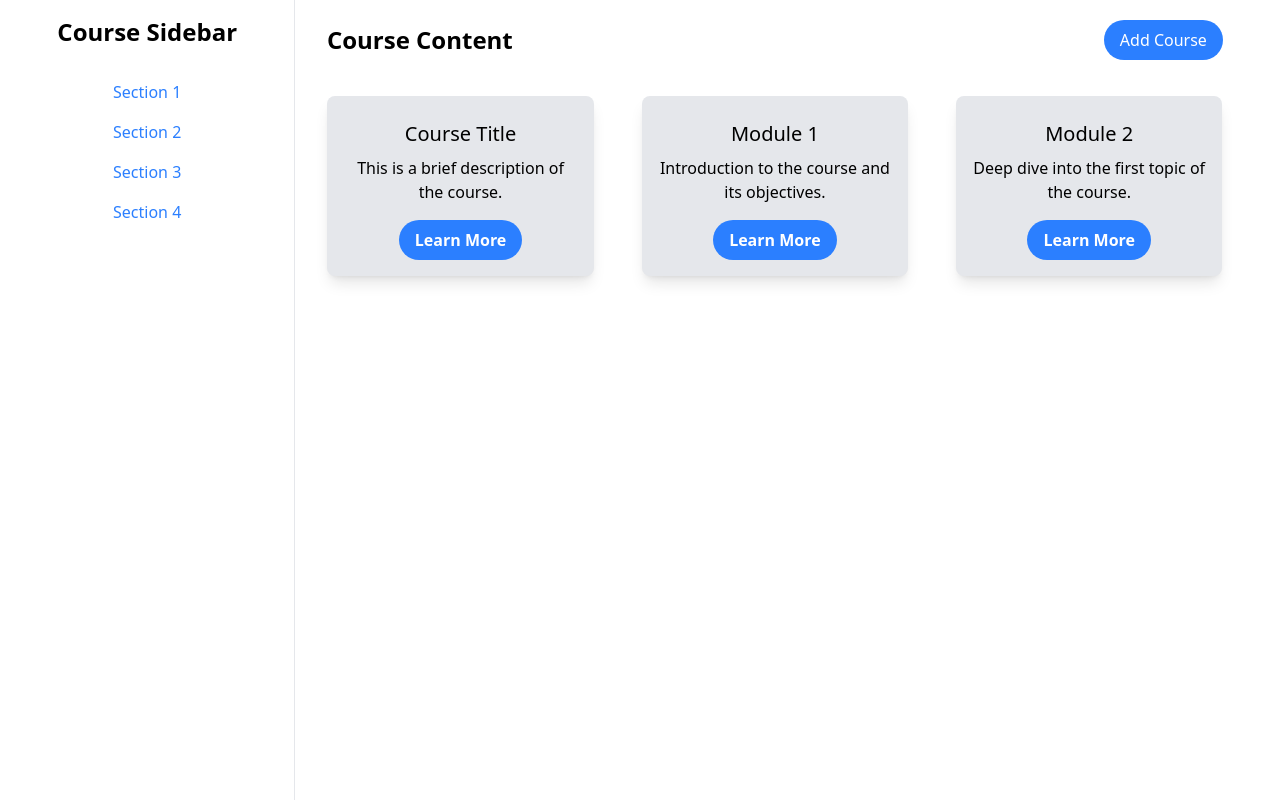
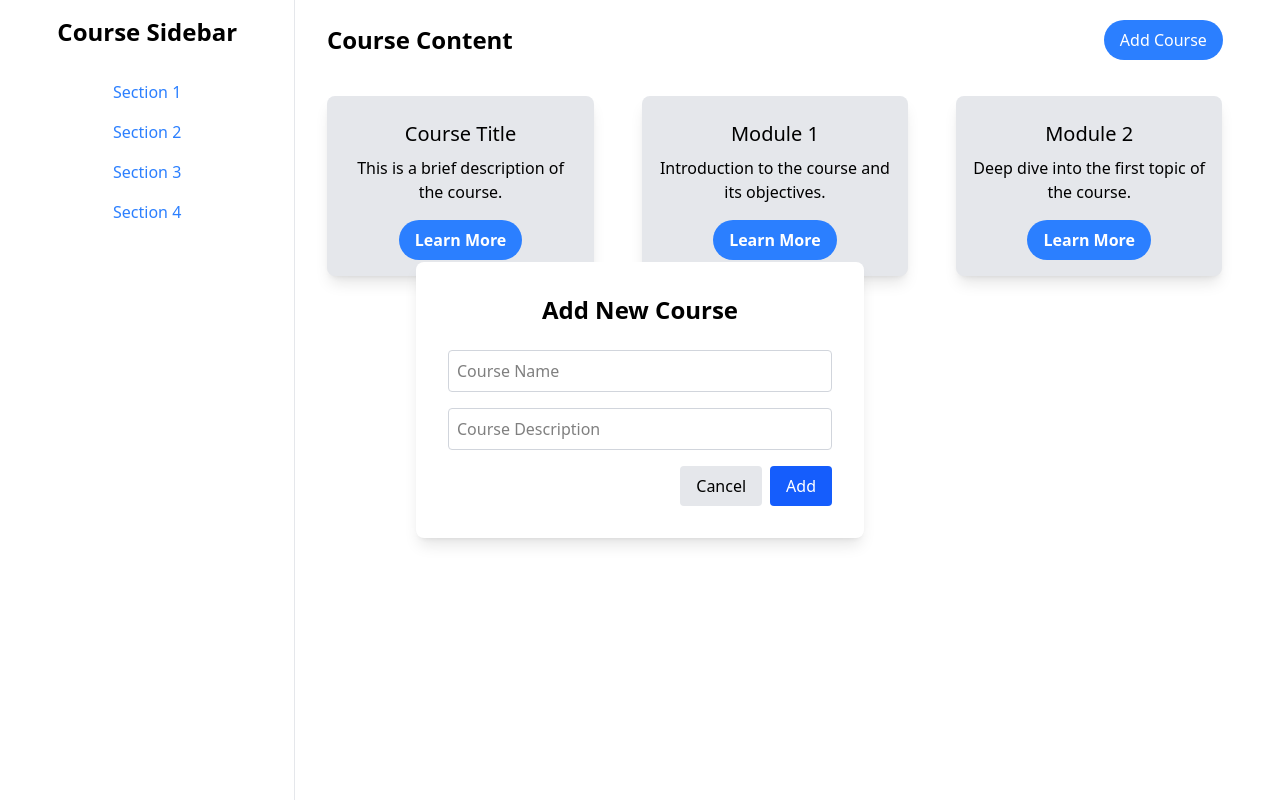
Before and after one commit to hari-dev-003/Learn_Mode, a React (Vite) app in the folder frontend/: page /courses in a window 1280 px wide. Built offline with nearby package versions, Linux system fonts and the light colour scheme.

Commit message:
feat: Added the Popup component to the Course Page (all part completed).

```diff
--- /dev/null
+++ b/frontend/src/components/Popup.jsx
@@ -0,0 +1,26 @@
+function Popup() {
+  return (
+    // Overlay background
+    <div className="fixed inset-0 bg-opacity-40 flex items-center justify-center z-50">
+      <div className="bg-white rounded-lg shadow-lg p-8 w-full max-w-md mx-4">
+        <h2 className="text-2xl font-semibold mb-6 text-center">Add New Course</h2>
+        <input
+          type="text"
+          placeholder="Course Name"
+          className="border border-gray-300 rounded p-2 w-full mb-4 focus:outline-none focus:ring-2 focus:ring-blue-400"
+        />
+        <input
+          type="text"
+          placeholder="Course Description"
+          className="border border-gray-300 rounded p-2 w-full mb-4 focus:outline-none focus:ring-2 focus:ring-blue-400"
+        />
+        <div className="flex justify-end space-x-2">
+          <button className="px-4 py-2 bg-gray-200 rounded hover:bg-gray-300 transition">Cancel</button>
+          <button className="px-4 py-2 bg-blue-600 text-white rounded hover:bg-blue-700 transition">Add</button>
+        </div>
+      </div>
+    </div>
+  );
+}
+
+export default Popup;
--- a/frontend/src/pages/CoursePage.jsx
+++ b/frontend/src/pages/CoursePage.jsx
@@ -1,6 +1,11 @@
 import SideBarCourse from '../components/SideBarCourse';
 import Card from '../components/Card';
+import Popup from '../components/Popup';
 
+function handlePopup() {
+  console.log("Popup opened");
+  return true;
+}
 function CoursePage() {
    return (
     <>
@@ -9,7 +14,7 @@ function CoursePage() {
         <div className="flex-1 p-4 w-full border-l  border-gray-200">
           <div className="max-w-4xl flex flex-row justify-between m-auto">
             <h2 className="text-2xl font-bold mb-2 mt-2">Course Content</h2>
-            <button className="mt-1 mb-1 px-4 py-1 bg-blue-500 text-white rounded-full  hover:bg-blue-600">
+            <button className="mt-1 mb-1 px-4 py-1 bg-blue-500 text-white rounded-full  hover:bg-blue-600" onClick={handlePopup}>
               Add Course
             </button>
           </div>
@@ -18,6 +23,7 @@ function CoursePage() {
             <Card title="Module 1" description="Introduction to the course and its objectives." />
             <Card title="Module 2" description="Deep dive into the first topic of the course." />
            </div>
+           {handlePopup() && <Popup />}
         </div>
       </div>
     </>
```
